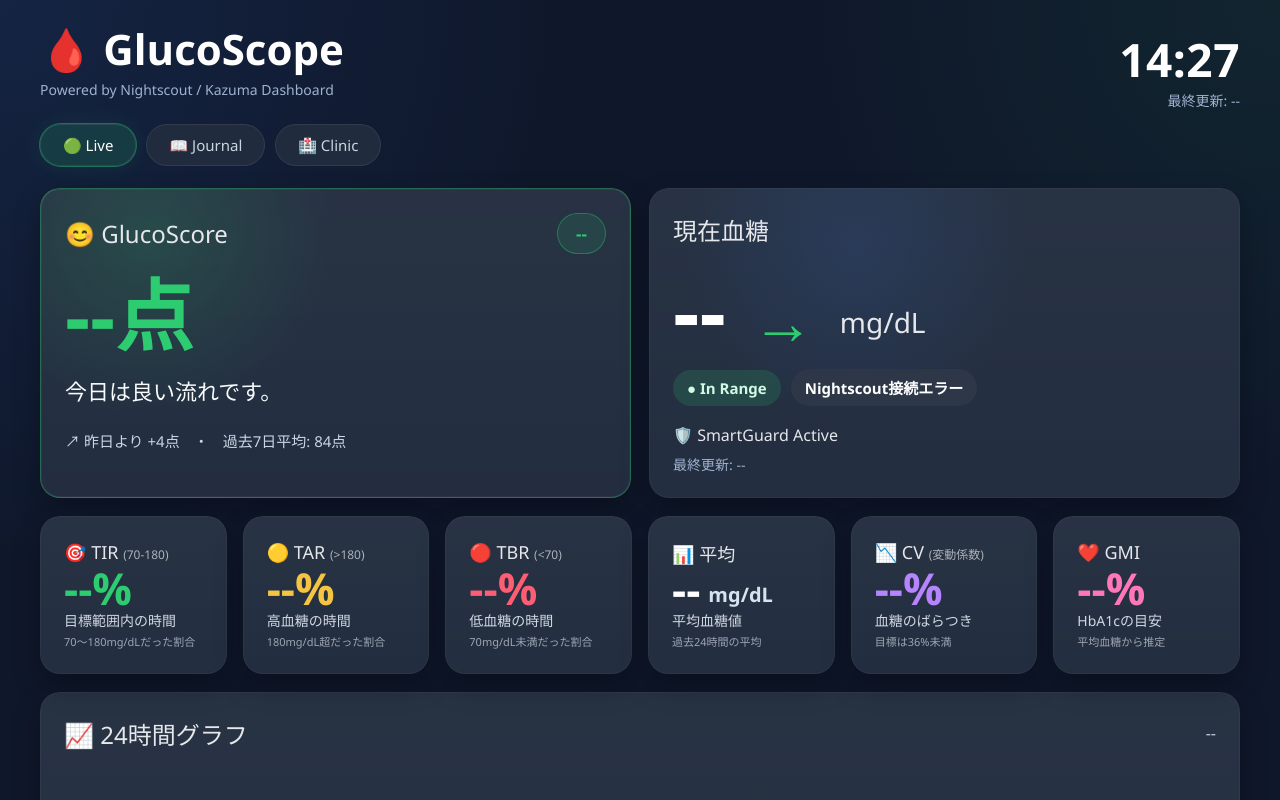
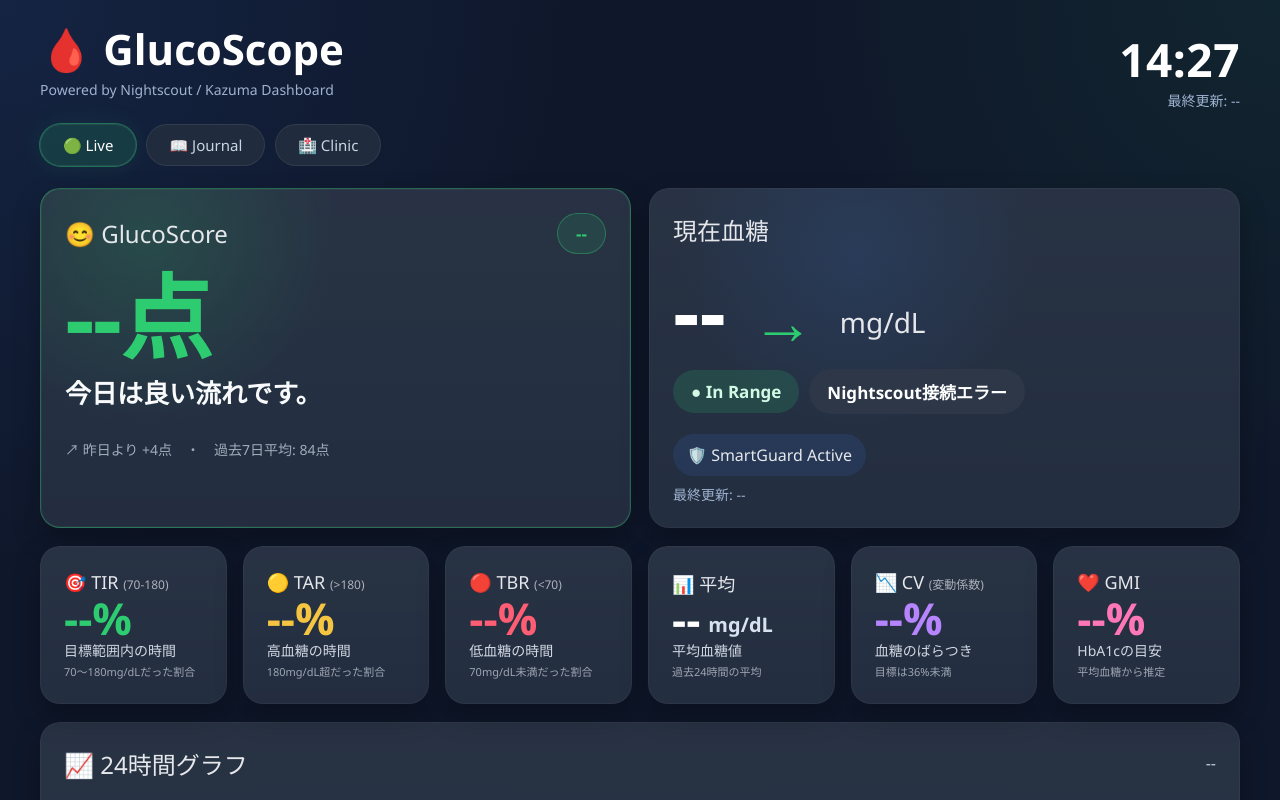
Before and after one commit to afterglow21/glucoscope, a plain HTML site: page index.html in a window 1280 px wide. Shown: the top 800 px of the page. Drawn offline with nearby package versions, Linux system fonts and the light colour scheme; no server answers.

Commit message:
polish(ui): refine hero score and current status cards

```diff
--- a/style.css
+++ b/style.css
@@ -123,9 +123,10 @@ body{
 }
 
 .score-value{
-  font-size:78px;
+  font-size:92px;
   font-weight:900;
-  line-height:1;
+  line-height:.9;
+  letter-spacing:-2px;
   color:#2ecc71;
 }
 
@@ -141,18 +142,20 @@ body{
 }
 
 .score-message{
-  margin-top:20px;
-  font-size:22px;
+  margin-top:14px;
+  font-size:26px;
+  font-weight:600;
   color:#f8fafc;
 }
 
 .score-meta{
-  margin-top:24px;
+  margin-top:28px;
   display:flex;
   gap:14px;
   flex-wrap:wrap;
   color:#cbd5e1;
-  font-size:15px;
+  font-size:14px;
+  opacity:.75;
 }
 
 .current-main{
@@ -192,10 +195,10 @@ body{
 .status-pill{
   display:inline-flex;
   align-items:center;
-  padding:8px 14px;
+  padding:10px 18px;
   border-radius:999px;
-  font-size:15px;
-  font-weight:700;
+  font-size:17px;
+  font-weight:800;
 }
 
 .pill-row{
@@ -209,7 +212,12 @@ body{
 }
 
 .smartguard-row{
-  margin-top:18px;
+  margin-top:20px;
+  padding:10px 14px;
+  display:inline-flex;
+  width:fit-content;
+  border-radius:999px;
+  background:rgba(59,130,246,.12);
   color:#e5e7eb;
   font-size:16px;
 }
```
